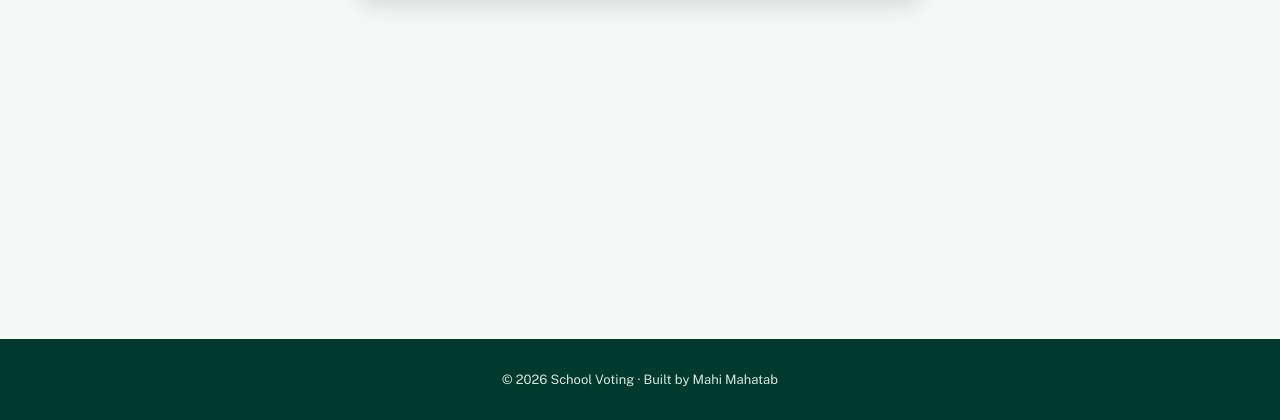
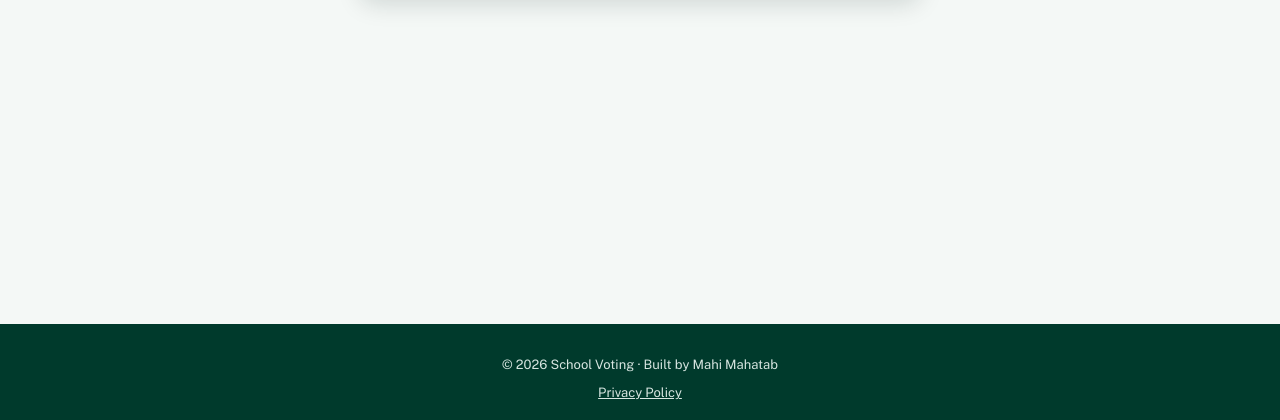
Before and after one commit to Astral-Viscount/School-Voting, a Flask app: page / in a window 1280 px wide. Shown: the part 380-800 px from the top of the page. Run offline with Flask 3, Linux system fonts and the light colour scheme.

Commit message:
privacy policy placeholder

```diff
--- a/app.py
+++ b/app.py
@@ -288,6 +288,9 @@ def internal_error(error):
 def test():
     raise RuntimeError("test")
 
+@app.route("/privacy")
+def privacy():
+    return render_template("privacy.html")
 
 if __name__ == "__main__":
     app.run(debug=True)
--- a/static/style.css
+++ b/static/style.css
@@ -294,6 +294,11 @@ body {
     padding: 20px;
 }
 
+.privacy {
+    color: var(--bhs-pounamu);
+    margin-top: 22px;
+}
+
 @media (min-width: 1024px) {
     .site-nav {
         display: flex !important;
--- a/templates/layout.html
+++ b/templates/layout.html
@@ -52,6 +52,7 @@
 
     <footer class="site-footer">
         <p>&copy; 2026 School Voting &middot; Built by Mahi Mahatab</p>
+        <a class="privacy" href="{{ url_for('privacy') }}">Privacy Policy</a>
     </footer>
 
     <script src="{{ url_for('static', filename='js/layout.js') }}"></script>
```
Also changed, not shown: templates/privacy.html (added, +14 -0 lines).
